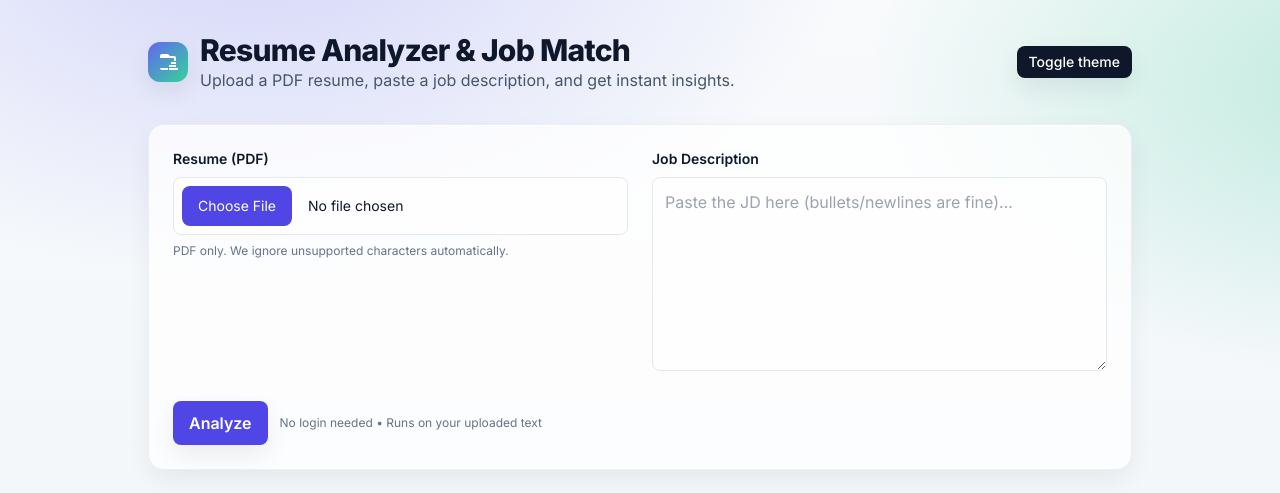
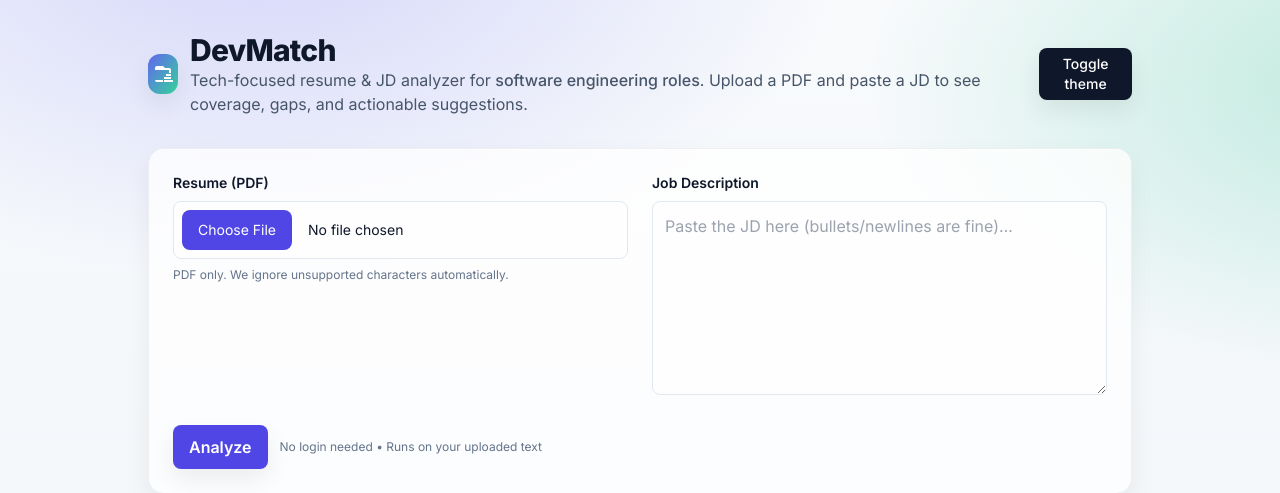
Before and after one commit to EgglezosHub/Resume-Analyzer-Job-Match, a FastAPI app: page / in a window 1280 px wide. Shown: the top 493 px of the page. Run offline with FastAPI, Linux system fonts and the light colour scheme; some libraries are stand-ins or nearby versions.

Commit message:
Rebrand UI: DevMatch — Tech Resume & JD Analyzer (SWE-focused)

```diff
--- a/app/templates/index.html
+++ b/app/templates/index.html
@@ -2,7 +2,7 @@
 <html lang="en" class="h-full">
 <head>
   <meta charset="utf-8" />
-  <title>Resume Analyzer & Job Match</title>
+  <title>DevMatch — Resume insights tailored to developers</title>
   <meta name="viewport" content="width=device-width, initial-scale=1" />
   <!-- Fonts + Tailwind -->
   <link href="https://fonts.googleapis.com/css2?family=Inter:wght@400;500;600;700;800&display=swap" rel="stylesheet">
@@ -55,8 +55,11 @@
           <svg xmlns="http://www.w3.org/2000/svg" class="h-6 w-6 text-white" viewBox="0 0 24 24" fill="currentColor"><path d="M4 6a2 2 0 0 1 2-2h6l2 2h4a2 2 0 0 1 2 2v3h-2V8H4v10h8v2H6a2 2 0 0 1-2-2V6Z"/><path d="M20 14h-5v-2h5v2Zm-7 3h7v-2h-7v2Zm9 1h-9v2h9v-2Z"/></svg>
         </div>
         <div>
-          <h1 class="text-3xl font-extrabold tracking-tight">Resume Analyzer & Job Match</h1>
-          <p class="text-slate-600 dark:text-slate-400">Upload a PDF resume, paste a job description, and get instant insights.</p>
+          <h1 class="text-3xl font-extrabold tracking-tight">DevMatch</h1>
+            <p class="text-slate-600 dark:text-slate-400">
+              Tech-focused resume & JD analyzer for <span class="font-medium">software engineering roles</span>.
+              Upload a PDF and paste a JD to see coverage, gaps, and actionable suggestions.
+            </p>
         </div>
       </div>
 
@@ -150,7 +153,7 @@
 
           <div class="card p-5">
             <div class="flex items-center justify-between">
-              <h3 class="text-sm font-medium text-slate-600 dark:text-slate-300">Skill Overlap</h3>
+              <h3 class="text-sm font-medium text-slate-600 dark:text-slate-300">JD Skill Coverage</h3>
               <span class="chip {{ 'chip-green' if so.label=='Strong' else ('chip-amber' if so.label=='Medium' else '') }}">
                 {{ so.label or '—' }}
               </span>
```
